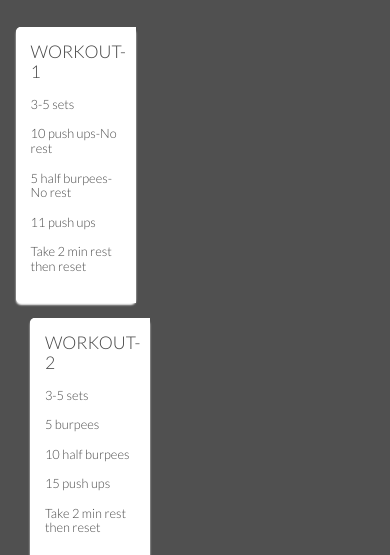
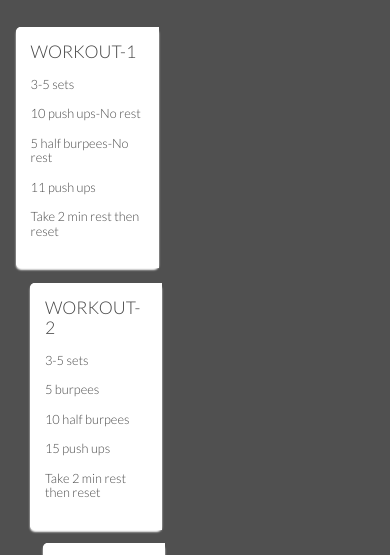
Before and after one commit to ryank2022/ryank2022.github.io, a plain HTML site: page workouts.html in a window 390 px wide. Shown: the part 258-813 px from the top of the page. Drawn offline with Linux system fonts and the light colour scheme.

Commit message:
Update queries.css

```diff
--- a/resources/css/queries.css
+++ b/resources/css/queries.css
@@ -65,5 +65,5 @@
 /* small phones from 0 to 480px */
 @media only screen and (max-width: 480px) {
     section { padding: 25px 0;}
-    .section-workout-div{width: 120px;}
+    .section-workout-div{width: 40%;}
 }
```
